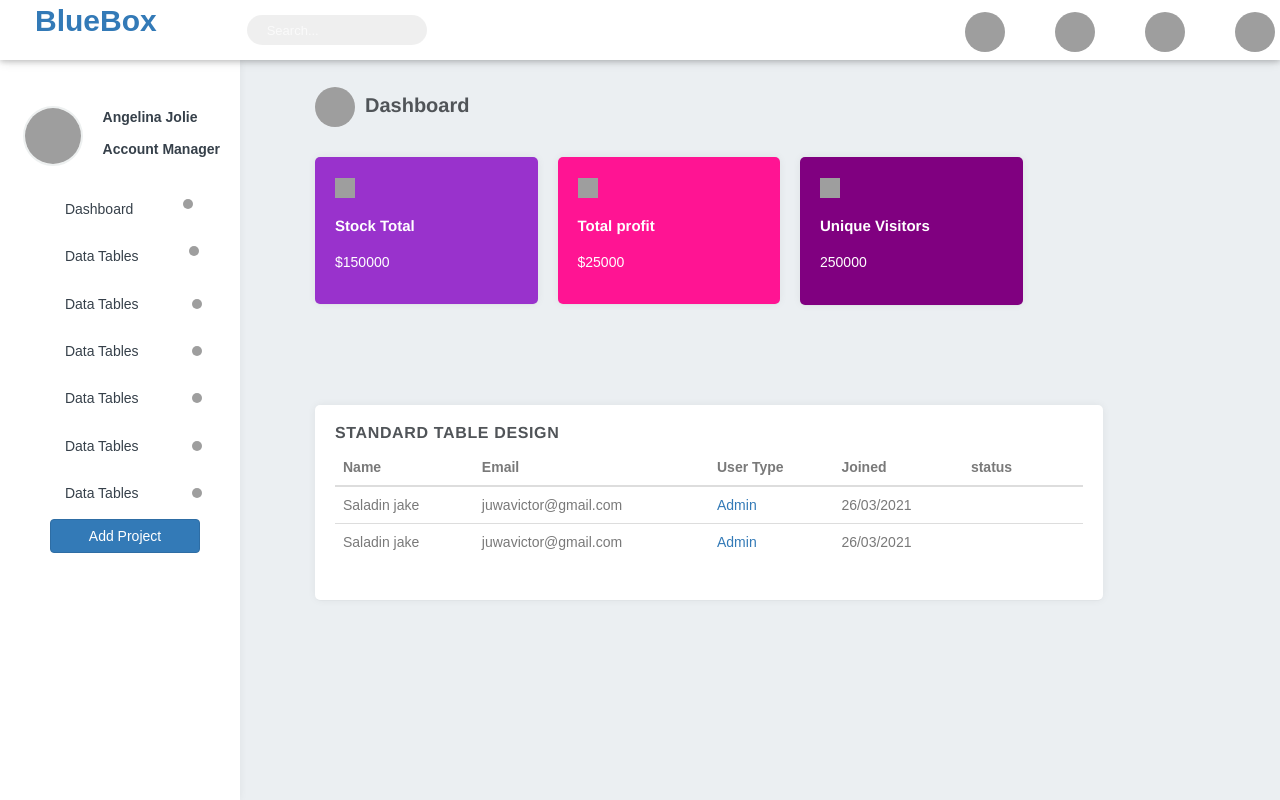
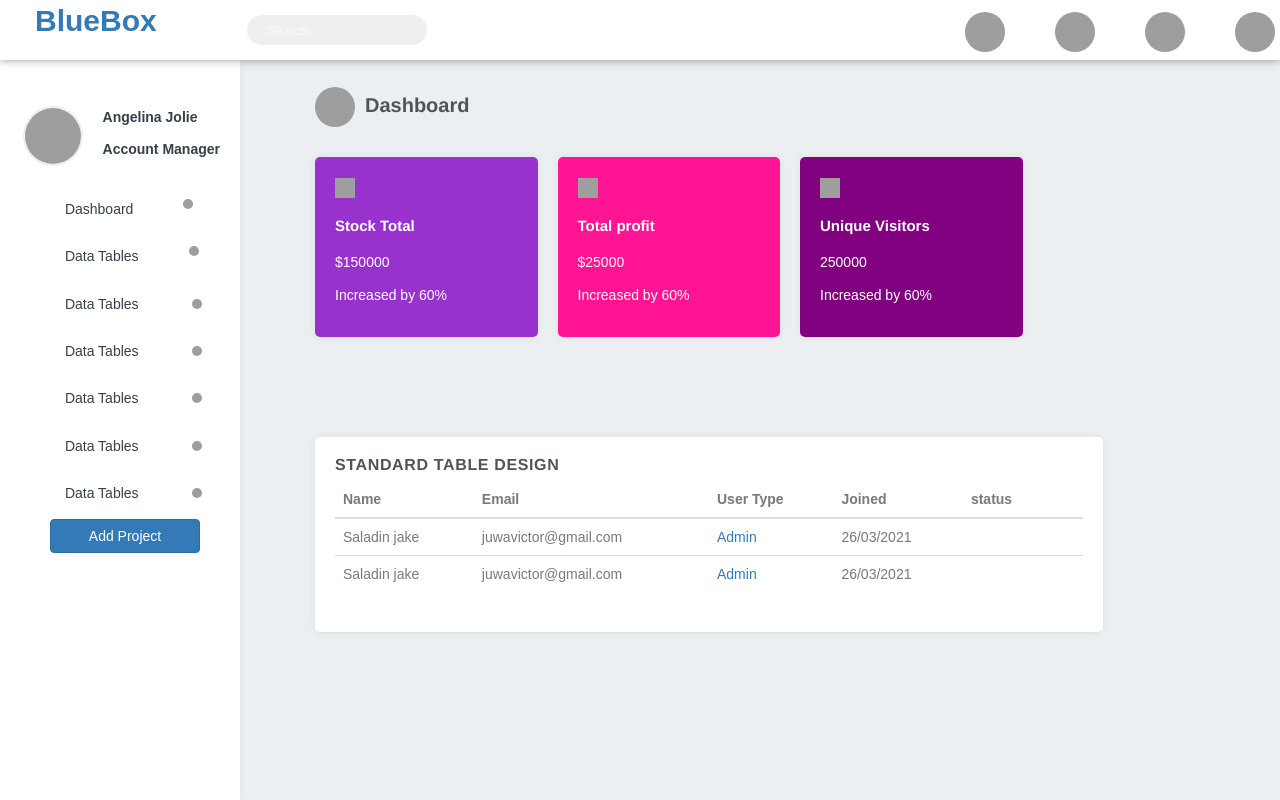
Before and after one commit to saladinjake/ReactUIDEMO-DASHBOARD-TEST, a React (Create React App) app: page / in a window 1280 px wide. Built offline with nearby package versions, Linux system fonts and the light colour scheme; grey boxes are pictures that could not be loaded.

Commit message:
change icons set

```diff
--- a/src/views/chips/Box.js
+++ b/src/views/chips/Box.js
@@ -26,6 +26,7 @@ export default class Box extends React.Component{
                                 <img style={{height:"20px",width:"20px"}} src="https://cdn2.iconfinder.com/data/icons/transparent-round-icons/512/home.png" />
                                 <h3 className="text-dark"><b className="" style={{color:"#fff",fontSize:"15px"}}>Stock Total</b></h3>
                                 <p className="text-muted" style={{color:"#fff"}}>$150000</p>
+                                <p className="text-muted" style={{color:"#fff"}}>Increased by 60%</p>
                             </div>
                             <div className="col-lg-6 pull-right text-right">
 
@@ -41,6 +42,7 @@ export default class Box extends React.Component{
                           <img style={{height:"20px",width:"20px"}} src="https://cdn2.iconfinder.com/data/icons/transparent-round-icons/512/home.png" />
                           <h3 className="text-dark"><b className="" style={{color:"#fff", fontSize:"15px"}}>Total profit</b></h3>
                           <p className="text-muted" style={{color:"#fff"}}>$25000</p>
+                              <p className="text-muted" style={{color:"#fff"}}>Increased by 60%</p>
                           </div>
                           <div className="col-lg-6 pull-right text-right">
 
@@ -56,6 +58,7 @@ export default class Box extends React.Component{
                           <img style={{height:"20px",width:"20px"}} src="https://cdn2.iconfinder.com/data/icons/transparent-round-icons/512/home.png" />
                           <h3 className="text-dark"><b className="" style={{color:"#fff", fontSize:"15px"}}>Unique Visitors</b></h3>
                           <p className="text-muted" style={{color:"#fff"}}>250000</p>
+                              <p className="text-muted" style={{color:"#fff"}}>Increased by 60%</p>
                           </div>
                           <div className="col-lg-6 ">
 
```
